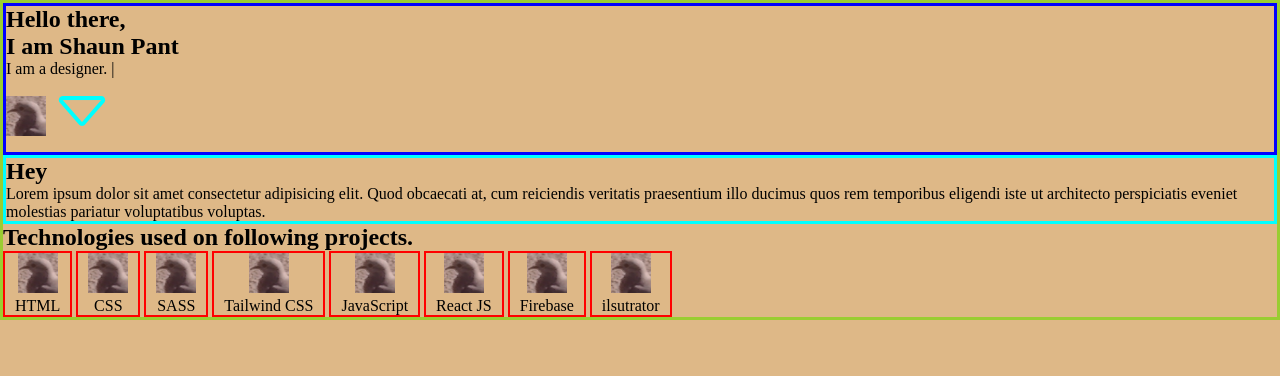
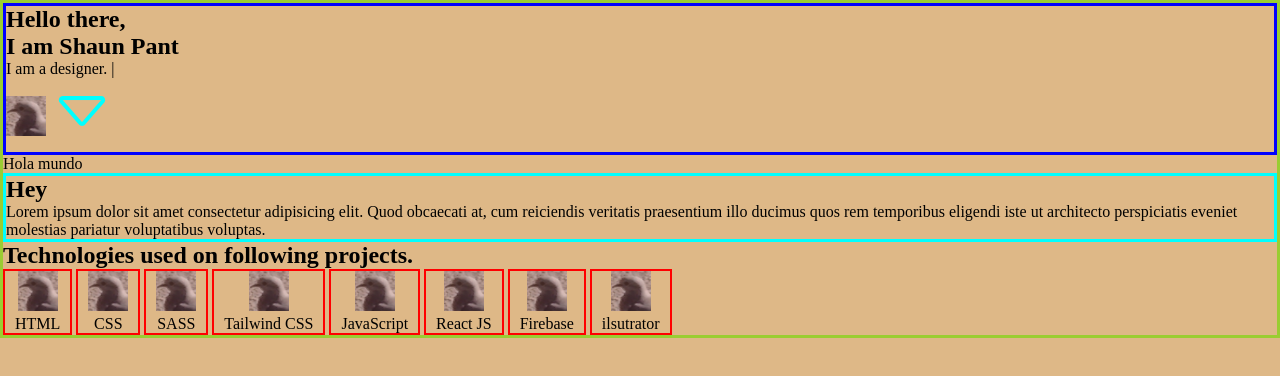
Before and after one commit to BPalomba/MI-PROYECTO-WEB-A, a plain HTML site: page index.html in a window 1280 px wide. Shown: the part 102-478 px from the top of the page. Drawn offline with nearby package versions, Linux system fonts and the light colour scheme.

Commit message:
vuelvo a hacer un commit del hola mundo, pero ahora si le tire un git add

```diff
--- a/index.html
+++ b/index.html
@@ -30,7 +30,9 @@
             <img src="img/Paloma.jpg" alt="palomafoto">
             <i class="bi bi-caret-down miestilo"></i>
         </section>
-
+        <section>
+            <p>Hola mundo</p>
+        </section>
         <section class="about">
             <h2>Hey</h2>
             <p>Lorem ipsum dolor sit amet consectetur adipisicing elit. Quod obcaecati at, cum reiciendis veritatis praesentium illo ducimus quos rem temporibus eligendi iste ut architecto perspiciatis eveniet molestias pariatur voluptatibus voluptas.</p>
```
